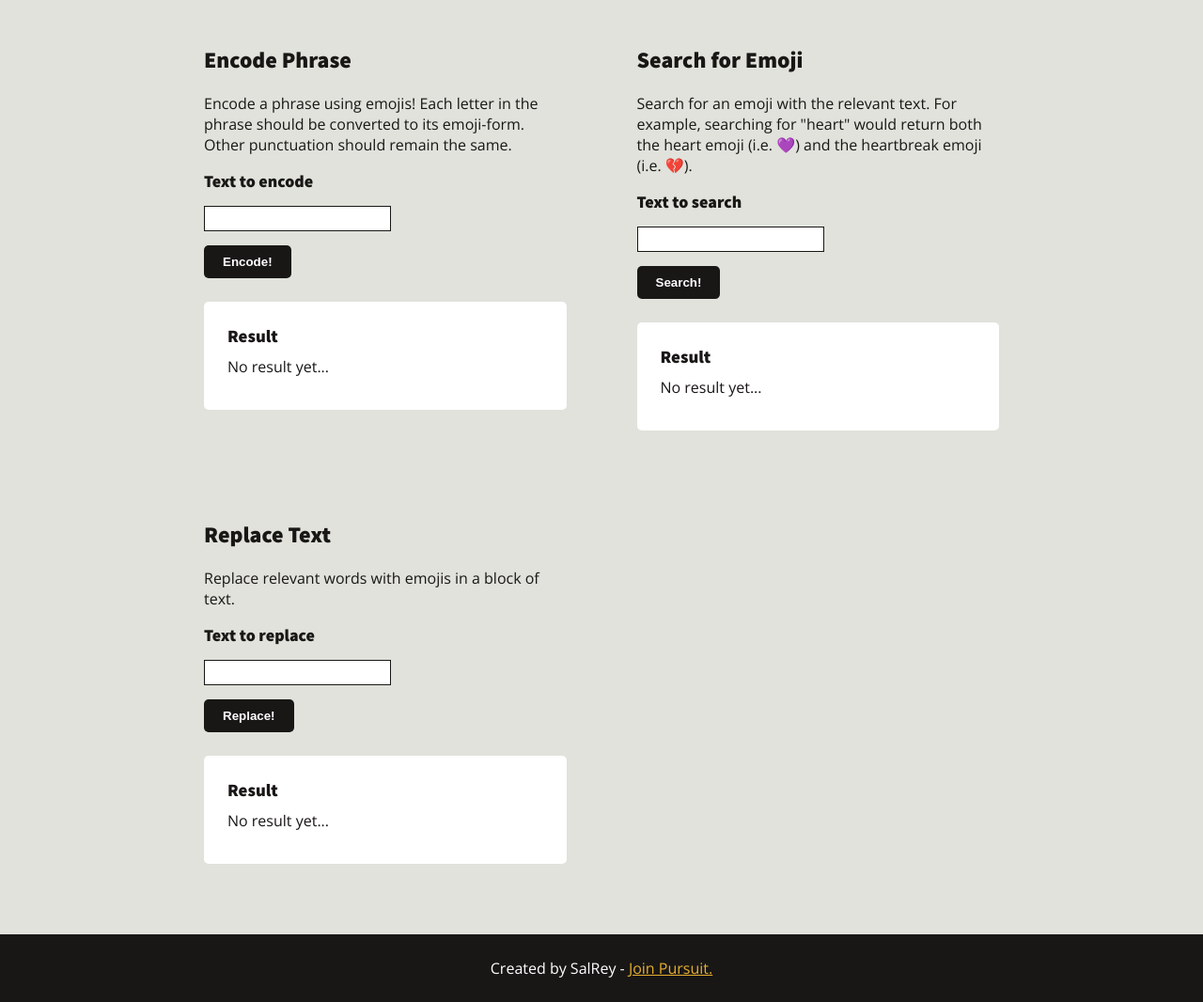
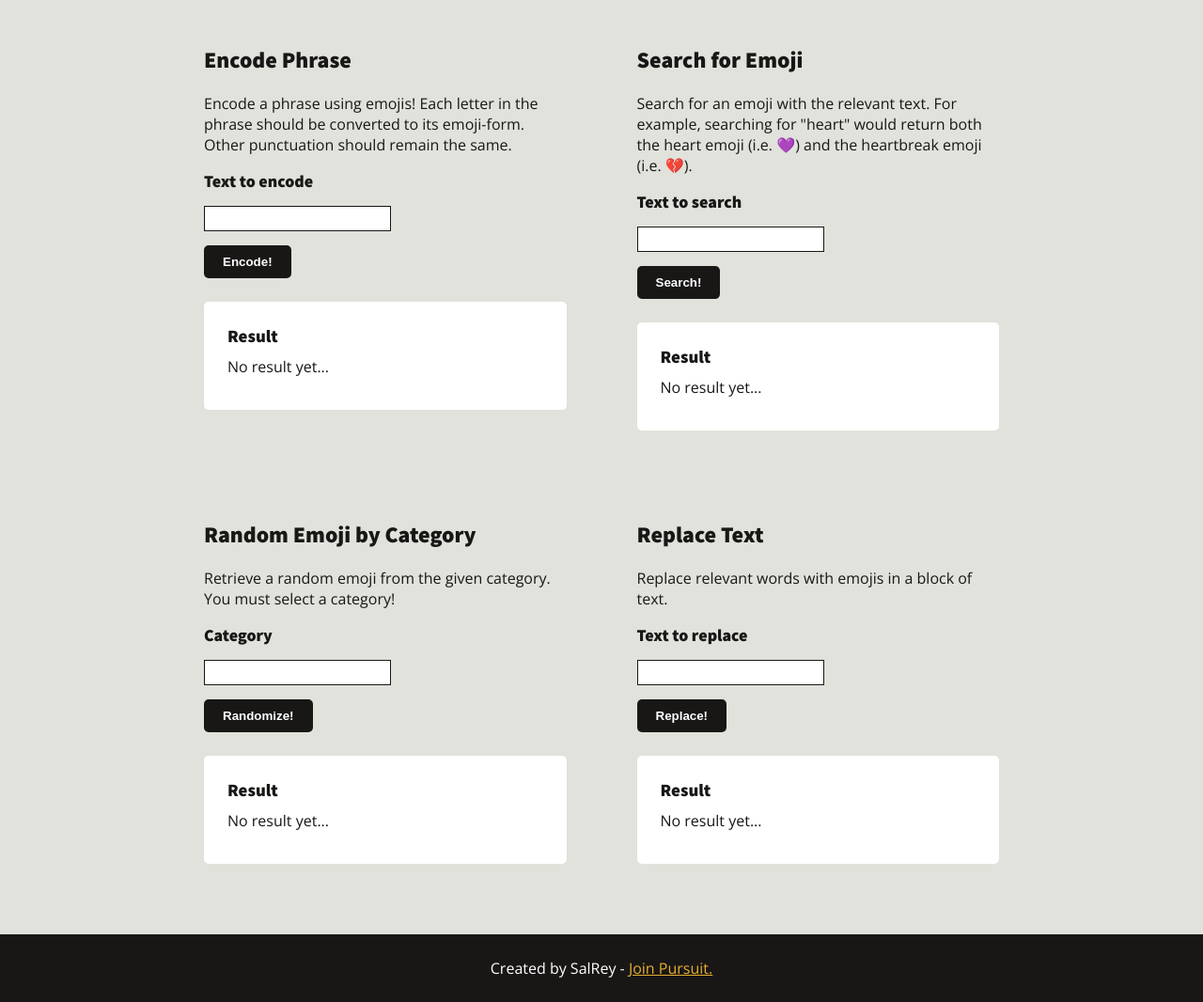
Before and after one commit to abbreviatedman/8-0-emagi-project, a website: page index.html in a window 1280 px wide. Shown: the part 142-1208 px from the top of the page at 94% size. Drawn offline with nearby package versions, Linux system fonts and the light colour scheme.

Commit message:
Add html for random section

```diff
--- a/index.html
+++ b/index.html
@@ -56,6 +56,23 @@
           <p id="search-result">No result yet...</p>
         </aside>
       </article>
+      <article id="random">
+        <h2>Random Emoji by Category</h2>
+        <p>
+          Retrieve a random emoji from the given category. You must select a category!
+        </p>
+        <form id="random-form">
+          <label>
+            Category
+            <input type="text" name="random"/>
+          </label>
+          <button type="submit">Randomize!</button>
+        </form>
+        <aside class="result">
+          <h3>Result</h3>
+          <p id="random-result">No result yet...</p>
+        </aside>
+      </article>
       <article id="replace">
         <h2>Replace Text</h2>
         <p>
```
